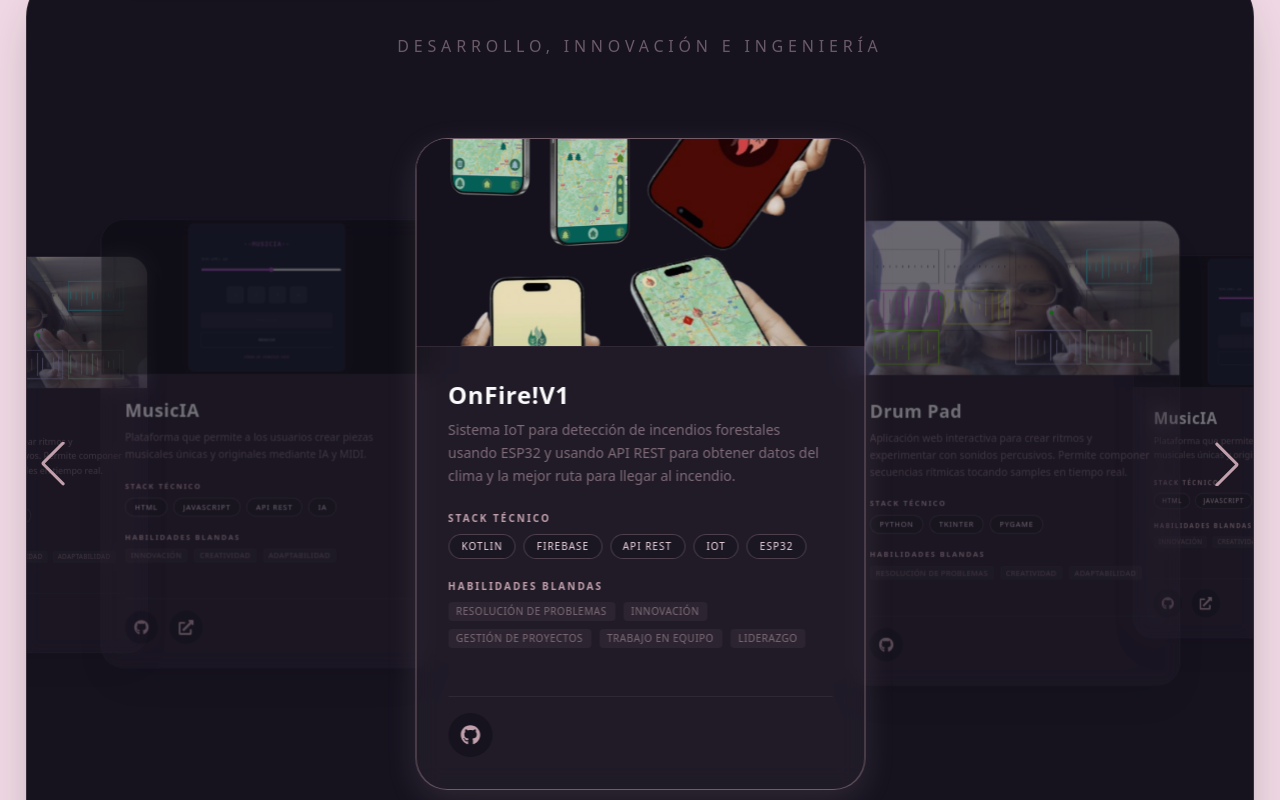
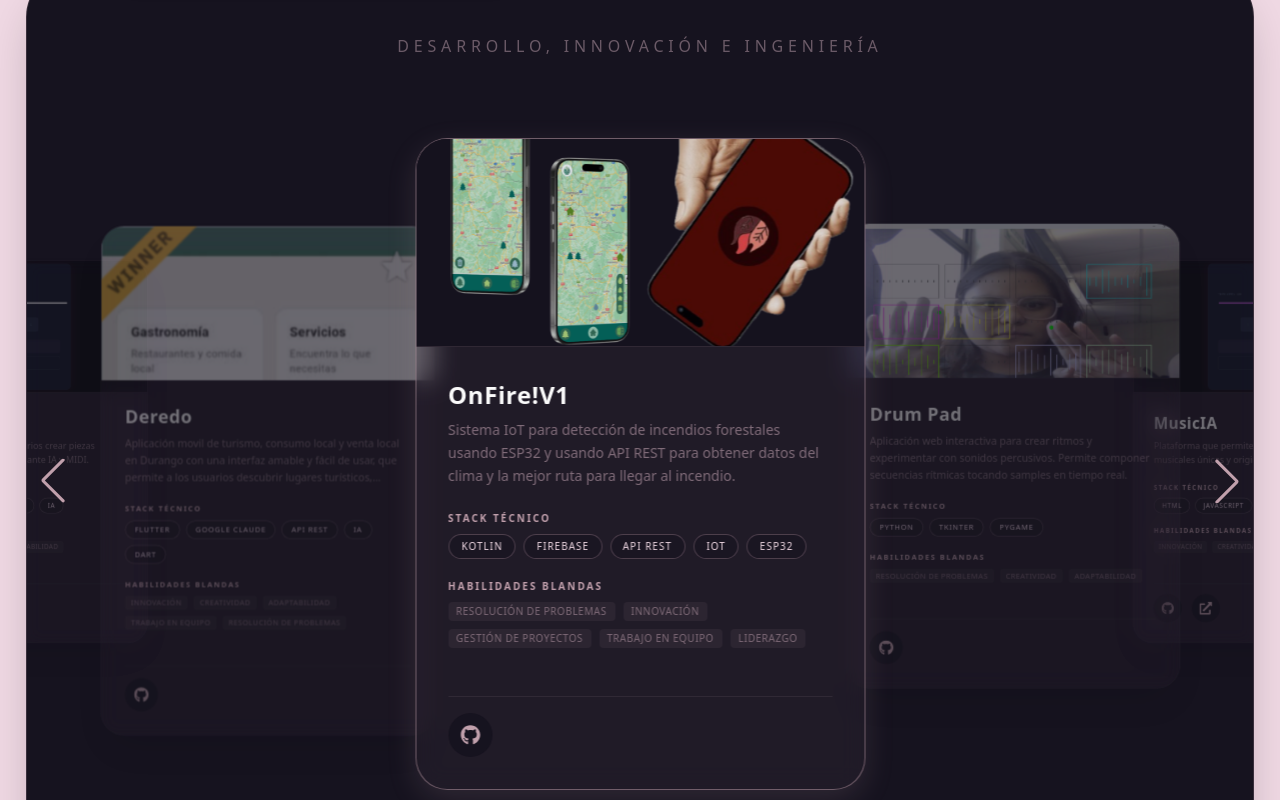
Before and after one commit to mmrm-miranda/Portafolio, a React (Vite) app: page / in a window 1280 px wide. Shown: the part 3880-4680 px from the top of the page. Built offline with nearby package versions, Linux system fonts and the light colour scheme.

Commit message:
Actualización de pproyectos

```diff
--- a/src/data/projects.js
+++ b/src/data/projects.js
@@ -1,6 +1,7 @@
 import imgOnFire from '../assets/images/projects/onfire.png';
 import drump from '../assets/images/projects/drump.png';
 import musicia from '../assets/images/projects/musicia.png';
+import deredo from '../assets/images/projects/deredo.png';
 
 export const featuredProjects = [
   {
@@ -32,6 +33,16 @@ export const featuredProjects = [
     image: musicia,
     repo: "https://github.com/mmrm-miranda/HTML",
     demo: "https://musicia-psuh.onrender.com/"
-  }
+  },
+  {
+    id: 4,
+    title: "Deredo",
+    description: "Aplicación movil de turismo, consumo local y venta local en Durango con una interfaz amable y fácil de usar, que permite a los usuarios descubrir lugares turísticos, restaurantes, tiendas y sentos turisticos neturales en Durango, fomentando el turismo y el consumo local.",
+    techStack: ["Flutter", "Google Claude", "API REST", "IA", "Dart"],
+    softSkills: ["Innovación", "Creatividad", "Adaptabilidad", "Trabajo en equipo", "Resolución de problemas"],
+    image: deredo,
+    repo: "https://github.com/mmrm-miranda/DEREDOL",
+    demo: "#"
+  },
 
 ];
--- a/src/sections/ProjectsSection.jsx
+++ b/src/sections/ProjectsSection.jsx
@@ -89,7 +89,7 @@ const ProjectsSection = () => {
                       {/* Imagen */}
                       <div className="w-full h-48 md:h-52 overflow-hidden bg-white dark:bg-[#16131F] shrink-0 border-b border-[#C1A0AC]/30 dark:border-[#4A3F4B]/50 transition-colors duration-500">
                         {project.image ? (
-                          <img src={project.image} alt={project.title} className="w-full h-full object-cover opacity-90 hover:opacity-100 transition-opacity" />
+                          <img src={project.image} alt={project.title} className="w-full h-full object-cover object-top opacity-90 hover:opacity-100 transition-opacity" />
                         ) : (
                           <div className="w-full h-full flex items-center justify-center text-[#806C79]">{t("projects.noimage")}</div>
                         )}
```
Also changed, not shown: src/assets/images/projects/deredo.png (added), 1 other file (tests, documents, lock files or other folders).
